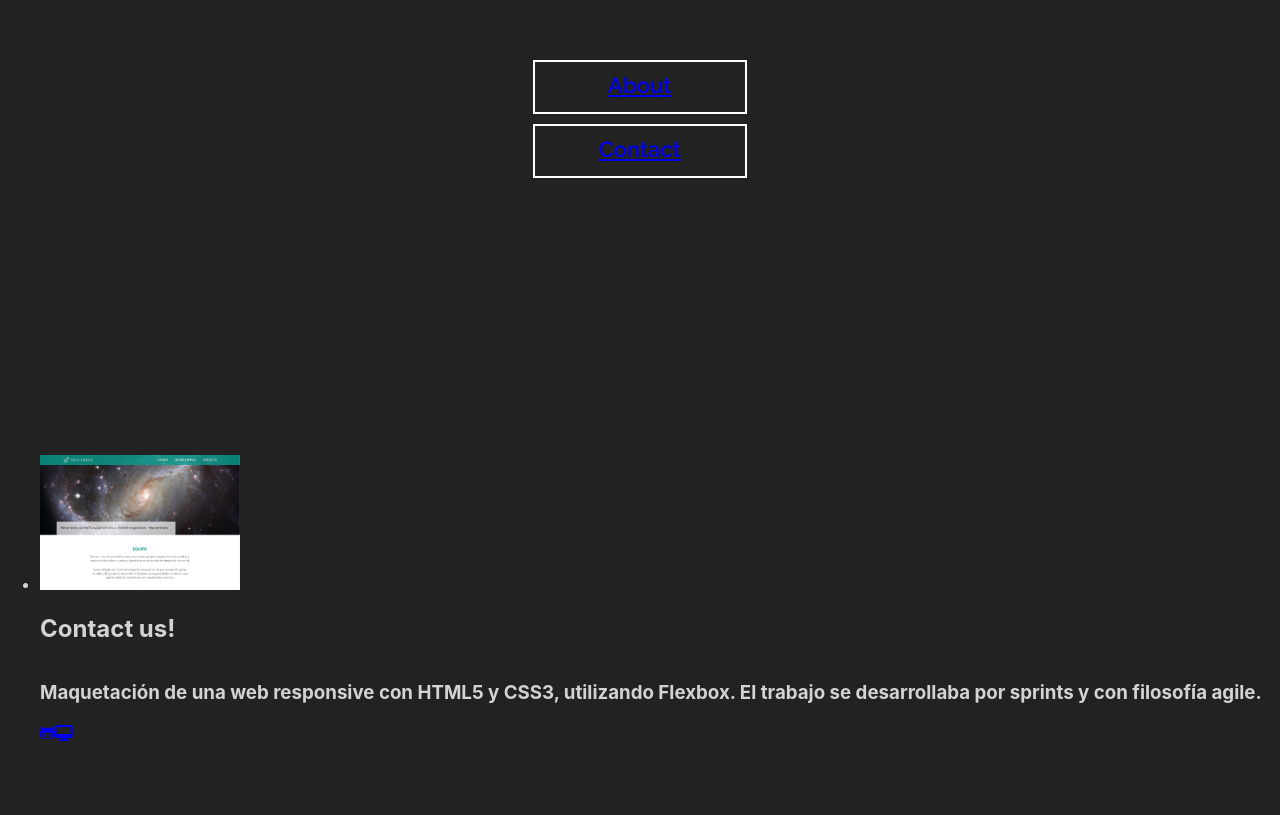
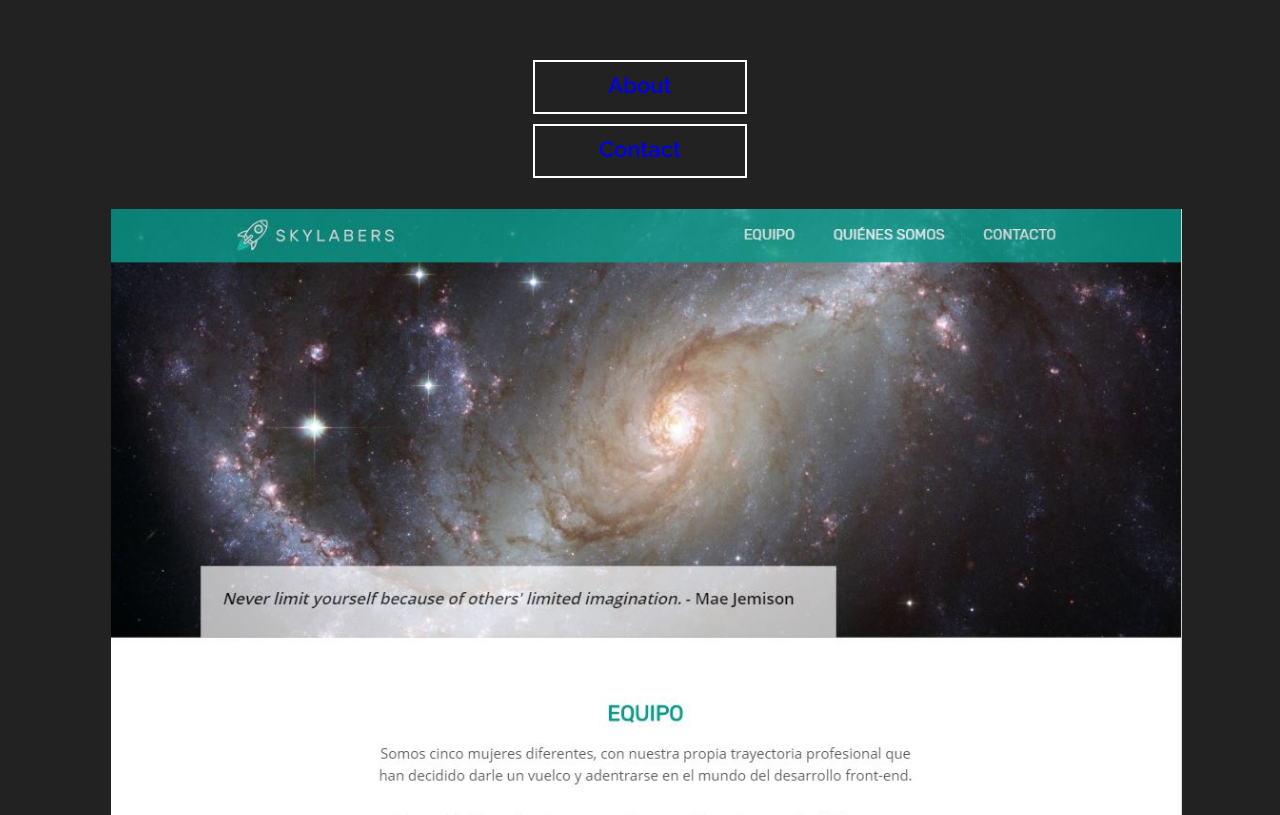
Before and after one commit to carpanla/miPortfolio, a React (Create React App) app: page /#/mainpage in a window 1280 px wide. Shown: the part 137-952 px from the top of the page. Built offline with nearby package versions, Linux system fonts and the light colour scheme.

Commit message:
add sass structure

```diff
--- a/src/components/Project.js
+++ b/src/components/Project.js
@@ -10,7 +10,7 @@ const Project = props => {
       </div>
       <h2 className="proy_name">{props.name}</h2>
       <h3 className="proy_description">{props.description}</h3>
-      <div className="proy__links">
+      <div className="proy_links">
         <a href={props.repoLink} target="_blank" rel="noopener noreferrer">
             <i className="fab fa-github-alt"></i>
         </a>
--- a/src/data/DataProjects.js
+++ b/src/data/DataProjects.js
@@ -1,6 +1,6 @@
 const DataProjects = [
     {
-        "name": "Contact us!",
+        "name": "Contact us! Skylabers' Website",
         "description": "Maquetación de una web responsive con HTML5 y CSS3, utilizando Flexbox. El trabajo se desarrollaba por sprints y con filosofía agile.",
         "repoLink": "https://github.com/carpanla/contact-us-skylabers",
         "pagesLink": "http://beta.adalab.es/contact-us-skylabers/",
@@ -8,35 +8,43 @@ const DataProjects = [
         "id": "1"
     },
     {
-        "name": "Awesome Profile Cards",
+        "name": "Awesome Profile Cards: generate original profile cards",
         "description": "Web para generar tarjetas de visita personalizadas. Desarrollada con HTML5, CSS3/SASS, JavaScript ES6 y Git en su primera versión, y posteriormente adaptado a REACT.",
-        "repoLink": "https://github.com/carpanla/project-promo-h-module-2-team-4-afternoon",
-        "pagesLink": "https://marianalfr.github.io/awesome-profile-cards-react/",
+        "repoLink": "https://github.com/carpanla/Profile-Cards-Cocolab",
+        "pagesLink": "http://beta.adalab.es/project-promo-h-module-2-team-4-afternoon/",
         "image": require('../images/cocolab.JPG'),
         "id": "2"
     },
     {
         "name": "Proyecto de código heredado",
         "description": "A partir del proyecto 'Awesome Profile Cards' realizado por otro equipo lo migramos a REACT.",
-        "repoLink": "https://github.com/carpanla/project-promo-h-module-3-team-2-afternoon",
-        "pagesLink": "https://marianalfr.github.io/awesome-profile-cards-react/",
+        "repoLink": "https://github.com/carpanla/Remder-Awesome-Profile-Cards",
+        "pagesLink": "http://beta.adalab.es/project-promo-h-module-3-team-2-afternoon/#/",
         "image": require('../images/apcReact.JPG'),
         "id": "3"
     },
     {
         "name": "Buscador de personajes Rick & Morty",
         "description": "Directorio de personajes de Rick&Morty. La información sobre ellos se obtiene con una petición a una API pública.",
-        "repoLink": "https://github.com/carpanla/modulo-3-evaluacion-final-carpanla",
-        "pagesLink": "http://beta.adalab.es/modulo-3-evaluacion-final-carpanla/#/",
+        "repoLink": "https://github.com/carpanla/Rick-Morty-Characters",
+        "pagesLink": "https://carpanla.github.io/Rick-Morty-Characters/#/",
         "image": require('../images/rickmorty.JPG'),
         "id": "4"
     },
     {
         "name": "Adivina el número",
         "description": "Sencillo juego desarrollado con javascript y CSS",
-        "repoLink": "https://github.com/carpanla/evaluacion-intermedia-modulo-2-carpanla",
-        "pagesLink": "http://beta.adalab.es/evaluacion-intermedia-modulo-2-carpanla/",
+        "repoLink": "https://github.com/carpanla/guess-the-number",
+        "pagesLink": "https://carpanla.github.io/guess-the-number/",
         "image": require('../images/numero.JPG'),
+        "id": "5"
+    },
+    {
+        "name": "Find your favorite TV shows online!",
+        "description": "Buscador de series online desarrollado con vanilla JS y CSS",
+        "repoLink": "https://github.com/carpanla/Find-tv-shows",
+        "pagesLink": "https://carpanla.github.io/Find-tv-shows/",
+        "image": require('../images/series.JPG'),
         "id": "5"
     }
 ]
--- a/src/stylesheets/components/project.scss
+++ b/src/stylesheets/components/project.scss
@@ -1,11 +1,44 @@
-.proy__container {
+* {
     list-style: none;
-    height: 100vh;
+    text-decoration: none;
+}
+
+.proy__list {
+    padding-left: 0;
+    align-content: center;
+    & .proy__container {
+    list-style: none;
     display: flex;
     flex-direction: column;
     justify-content: center;
+    margin: 10px;
+        & .proy_img {
+            & .img {
+                width: 85%;
+                padding-left: 8%;
+            }
+        }
+        & .proy_name {
+            font-size: 12px;
+            font-weight: 600;
+        }
+        & .proy_description {
+            font-size: 8px;
+            font-weight: 400;
+            margin-top: 0;
+            text-align: justify;
+        }
+        & .proy_links {
+            width: 90%;
+            display: flex;
+            flex-direction: row;
+            justify-content: space-evenly;
+            & .fab {
+                color: white;
+            }
+            & .fas {
+                color: white;
+            }
+        }
+    }
 }
-
-.img {
-    width: 200px;
-}
--- a/src/stylesheets/index.scss
+++ b/src/stylesheets/index.scss
@@ -10,7 +10,7 @@ body {
   background: #222;
   width: 100%;
   height: 100vh;
-  overflow: hidden;
+  // overflow: hidden;
 }
 
 code {
```
Also changed, not shown: src/images/series.JPG (added).
